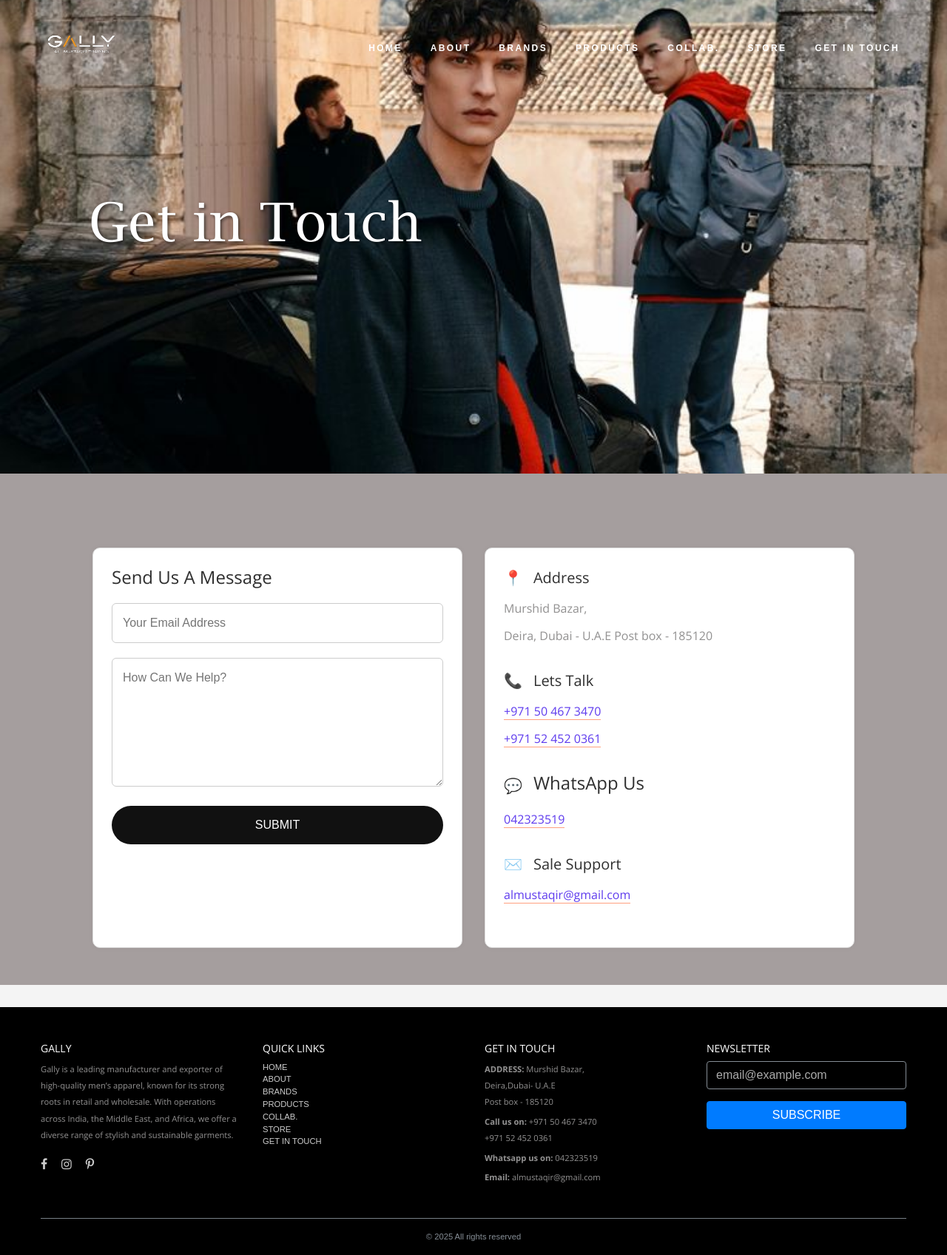
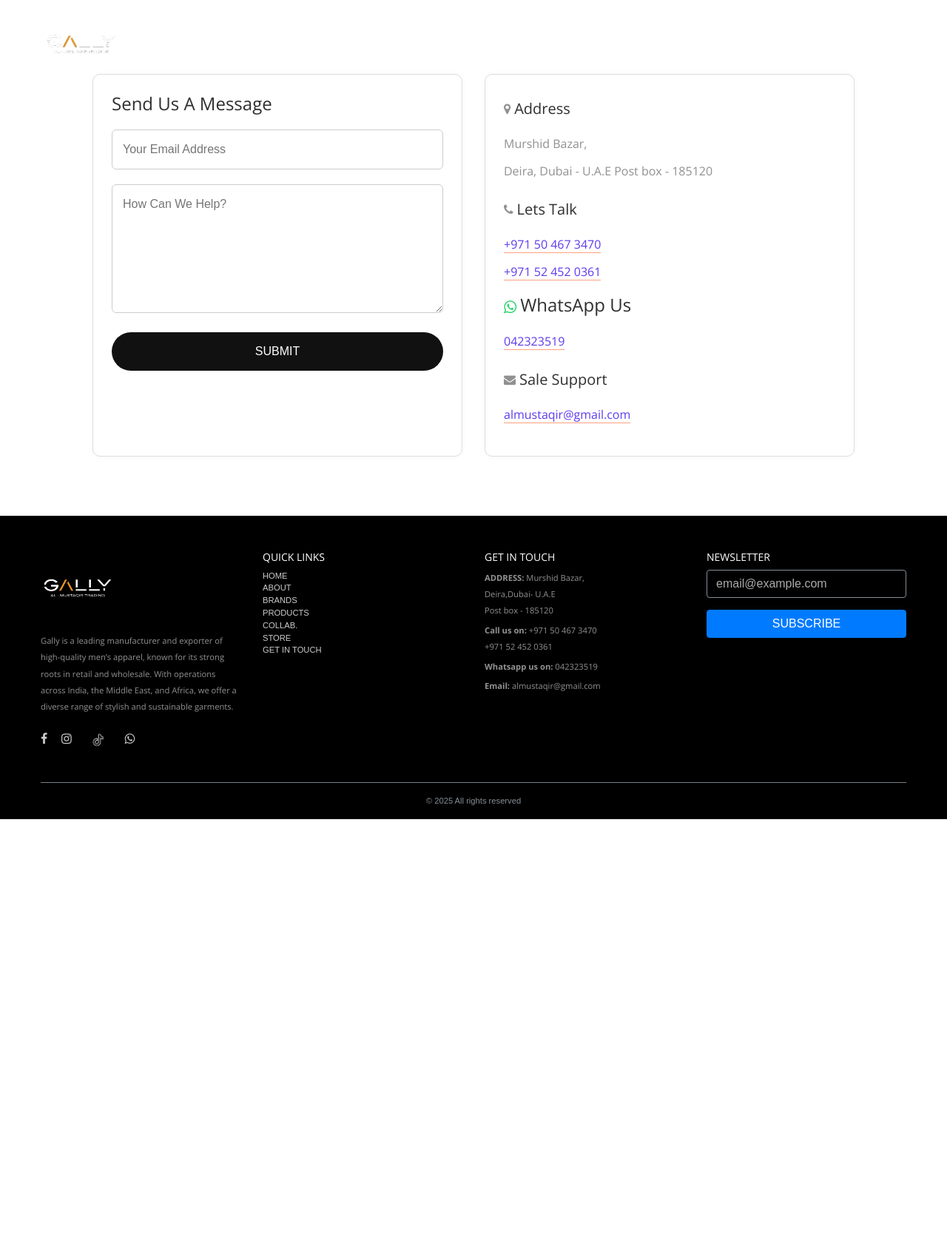
Before and after one commit to Sreedevi0602/gallydxb, a Django app: page /contact/ in a window 1280 px wide. Shown: the whole page at 74% size. After the commit the page ends 1107 px from the top, so only its background shows below. Run offline with Django 5.2, Linux system fonts and the light colour scheme; data comes from the database, SQL or seed files in the repository; both versions use the stored data as it was after the commit; some libraries are stand-ins or nearby versions.

Commit message:
css changes in footer and contact

```diff
--- a/gallydxb/static/styles/contact_style.css
+++ b/gallydxb/static/styles/contact_style.css
@@ -13,7 +13,7 @@
       justify-content: center;
       gap: 30px;
       padding: 100px 20px 50px; /* Top padding added to avoid navbar overlap */
-      background-color: #a59e9e;
+      background-color: #ffffff;
     }
 
     /* LEFT SIDE: FORM */
@@ -24,7 +24,7 @@
       padding: 25px;
       border: 1px solid #ddd;
       border-radius: 10px;
-      background-color: #fff;
+      background-color: #ffffff;
       box-shadow: 0 0 10px rgba(0,0,0,0.03);
     }
 
@@ -68,7 +68,7 @@
     }
 
     .info-block {
-      margin-bottom: 30px;
+      margin-bottom: 15px;
     }
 
     .info-title {
--- a/gallydxb/static/styles/footer.css
+++ b/gallydxb/static/styles/footer.css
@@ -3,6 +3,16 @@
 
 
     /* Footer Custom Styles */
+.footer-logo img{
+    height: 100px;
+  margin-bottom: 10px;
+  display: block; /* reduce space below the logo */
+}
+
+.footer-logo{
+  margin-bottom: 0; /* reduce vertical gap even further */
+}
+
     .footer a {
       text-decoration: none;
       color: #ccc;
@@ -10,7 +20,7 @@
     }
 
     .footer a:hover {
-      color: #fff;
+      color: #ffffff;
       text-decoration: underline;
     }
 
--- a/gallydxb/store/templates/base.html
+++ b/gallydxb/store/templates/base.html
@@ -19,6 +19,7 @@
 <link rel="stylesheet" type="text/css" href=  "{% static 'styles/about_style.css' %}">
 <link rel="stylesheet" type="text/css" href=  "{% static 'styles/footer.css' %}">
 <link rel="stylesheet" type="text/css" href=  "{% static 'styles/contact_style.css' %}">
+
 
 
 
@@ -45,14 +46,19 @@
     <div class="row">
       <!-- Company Info -->
       <div class="col-sm-6 col-lg-3 mb-4">
-        <h5 class="text-white">GALLY</h5>
+        <div class="footer-logo">
+  <img src="{% static 'images/gally_logo.png' %}" alt="Gally Logo" >
+		</div>
         <p class="small">
           Gally is a leading manufacturer and exporter of high-quality men’s apparel, known for its strong roots in retail and wholesale. With operations across India, the Middle East, and Africa, we offer a diverse range of stylish and sustainable garments.
         </p>
         <div class="social-icons">
           <a href="#"><i class="fa fa-facebook"></i></a>
-          <a href="#"><i class="fa fa-instagram"></i></a>
-          <a href="#"><i class="fa fa-pinterest-p"></i></a>
+          <a href="https://www.instagram.com/gally_dxb?igsh=OGdpYnI2OTN2dWpk&utm_source=qr" target="_blank"><i class="fa fa-instagram"></i></a>
+		  <a href="https://www.tiktok.com/@1gally?_t=ZS-8xxk6MbkEPk&_r=1" target="_blank">
+  <img src="{% static 'images/tiktok_logo.png' %}" alt="TikTok" style="height: 34px; ">
+</a>
+		   <a href="https://wa.me/042323519" target="_blank"><i class="fa fa-whatsapp"></i></a>
         </div>
       </div>
 
--- a/gallydxb/store/templates/contact.html
+++ b/gallydxb/store/templates/contact.html
@@ -3,39 +3,8 @@
 {% block content %}
 
 
-<!-- Contact Slider -->
-  <div class="home_slider_container" style="max-height: 80vh;">
-    <div class="owl-carousel owl-theme home_slider">
-      {% for hero in hero_slides %}
-      <div class="owl-item">
-        {% if hero.image %}
-        <div
-          class="home_slider_background"
-          style="background-image: url('{{ hero.image.url }}'); width: 100%; height: 100%; object-fit: cover;"
-        ></div>
-        {% elif hero.video %}
-        <video
-          class="home_slider_background"
-          autoplay
-          muted
-          loop
-          style="width: 100%; height: 100%; object-fit: cover"
-        >
-          <source src="{{ hero.video.url }}" type="video/mp4" />
-          Your browser does not support the video tag.
-        </video>
-        {% endif %}
-        <div class="home_slider_content">
-          <div class="home_slider_content_inner">
-            <div class="home_slider_title">{{ hero.heading1 }}</div>
-            <div class="home_slider_subtitle">{{ hero.description1 }}</div>
-          </div>
-        </div>
-      </div>
-      {% endfor %}
-    </div>
 
-
+<body>
 
   <div class="contact-container">
 
@@ -51,16 +20,16 @@
     <div class="contact-info">
       <div class="info-block">
         <div class="info-title">
-          <span class="icon">📍</span>
+          <p><i class="fa fa-map-marker location-icon" aria-hidden="true"></i></p>
           <h2>Address</h2>
         </div>
-        <p>Murshid Bazar,</p>
-        <p>Deira, Dubai - U.A.E Post box - 185120</p>
+        <strong><p>Murshid Bazar,</p>
+        <p>Deira, Dubai - U.A.E Post box - 185120</p></strong>
       </div>
 
       <div class="info-block">
         <div class="info-title">
-          <span class="icon">📞</span>
+          <p><i class="fa fa-phone call-icon" aria-hidden="true"></i></p>
           <h2>Lets Talk</h2>
         </div>
         <p><a href="tel:+971 50 467 3470">+971 50 467 3470 </a></p>
@@ -69,7 +38,7 @@
 
       <div class="info-block">
   <div class="info-title">
-    <span class="icon">💬</span> <!-- Or use 📱 if preferred -->
+    <a href="https://wa.me/042323519" target="_blank"><i class="fa fa-whatsapp"  style="font-size: 20px; color: #25D366;"></i></a>
     <h3>WhatsApp Us</h3>
   </div>
   <p><a href="https://wa.me/042323519" target="_blank">042323519</a></p>
@@ -77,7 +46,7 @@
 
       <div class="info-block">
         <div class="info-title">
-          <span class="icon">✉️</span>
+          <p><i class="fa fa-envelope email-icon" aria-hidden="true"></i></p>
           <h2>Sale Support</h2>
         </div>
         <p><a href="mailto:almustaqir@gmail.com">almustaqir@gmail.com</a></p>
@@ -86,5 +55,7 @@
 
   </div>
 
+</body>
+</html>
 
 {% endblock %}
```
Also changed, not shown: gallydxb/db.sqlite3, gallydxb/media/uploads/products/images/10.JPG (added), gallydxb/media/uploads/products/images/7.JPG (added), gallydxb/static/images/tiktok_logo.png (added), 7 other files.
